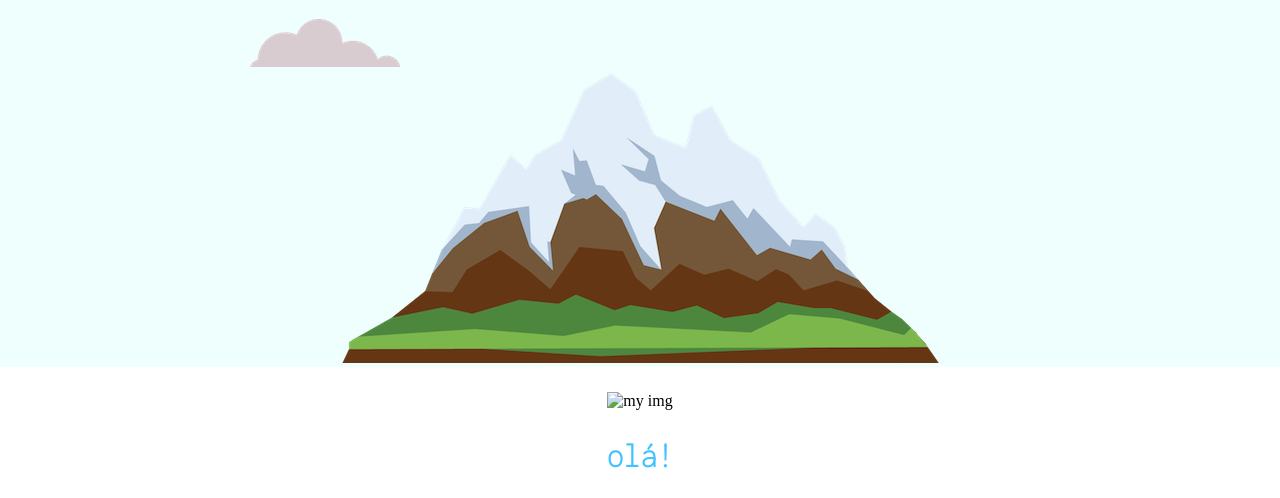
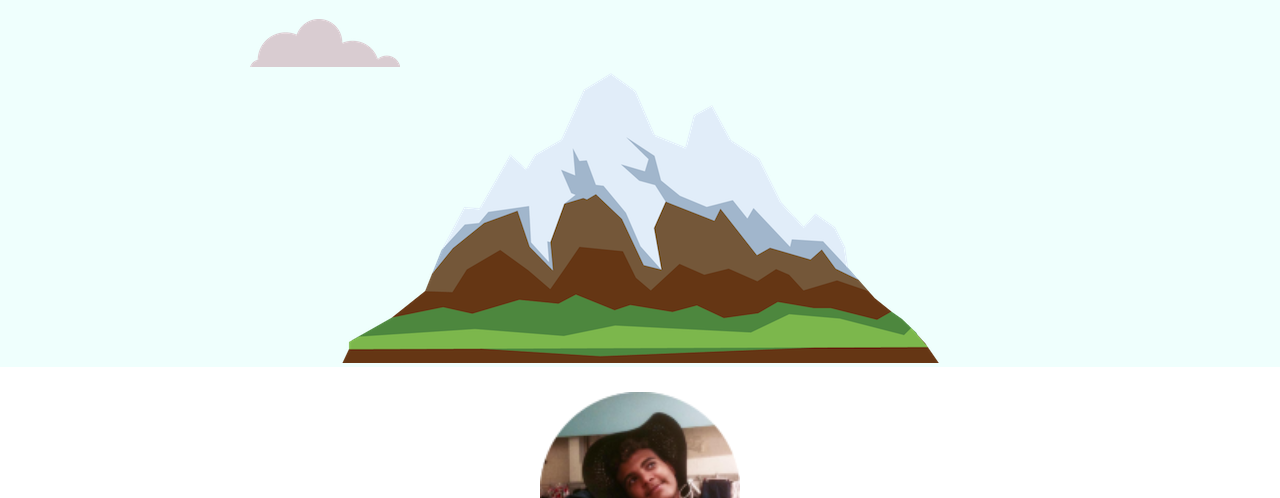
Before and after one commit to KingMandume/CV, a plain HTML site: page index.html in a window 1280 px wide. Shown: the part 282-780 px from the top of the page. Drawn offline with Linux system fonts and the light colour scheme; the site is published under a folder, as on GitHub Pages, so addresses that start at the root find nothing; a web font is replaced by a local one.

Commit message:
Update index.html

```diff
--- a/index.html
+++ b/index.html
@@ -25,7 +25,7 @@
     </div>
     <div class="mid">
         <div class="perfil">
-            <img src="/img/foto IG-modified.png" alt="my img">
+            <img src="img/foto IG-modified.png" alt="my img">
             <h2>olá!</h2>
             <p>Nascido na Paraiba (PB) em 7 de janeiro de 2002, me mudei para Pernambuco (PE) dos 6 para os 7 anos, atualmente curso </br><strong>
                 Engenharia de pesca</strong>, pela <strong><em>UFRPE ( Universidade Rural de Pernambuco )</strong></em>. </br> Porem atravez de um amigo notei minha paixão por computação, de forma mais especifica por programação e atualmente estou me
```
